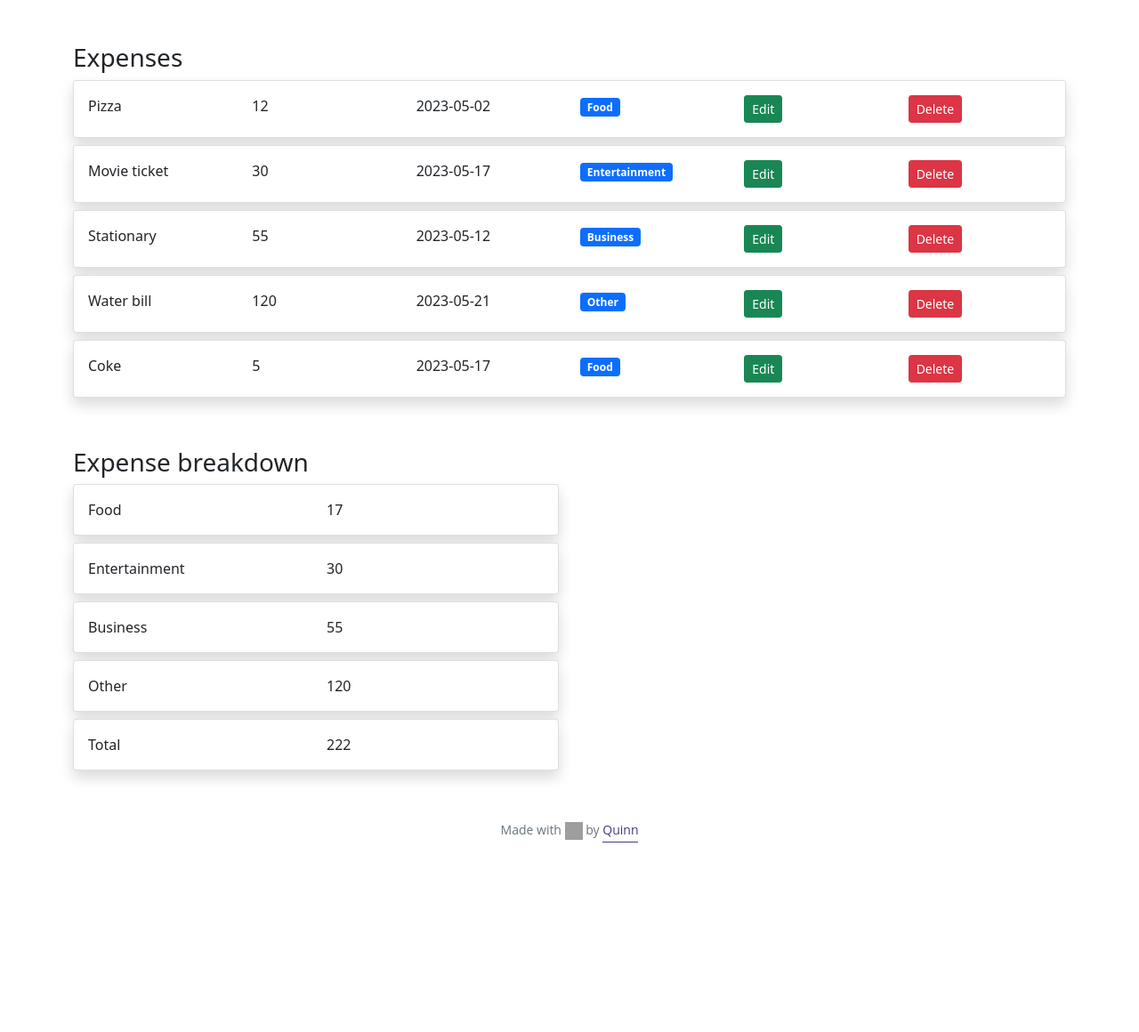
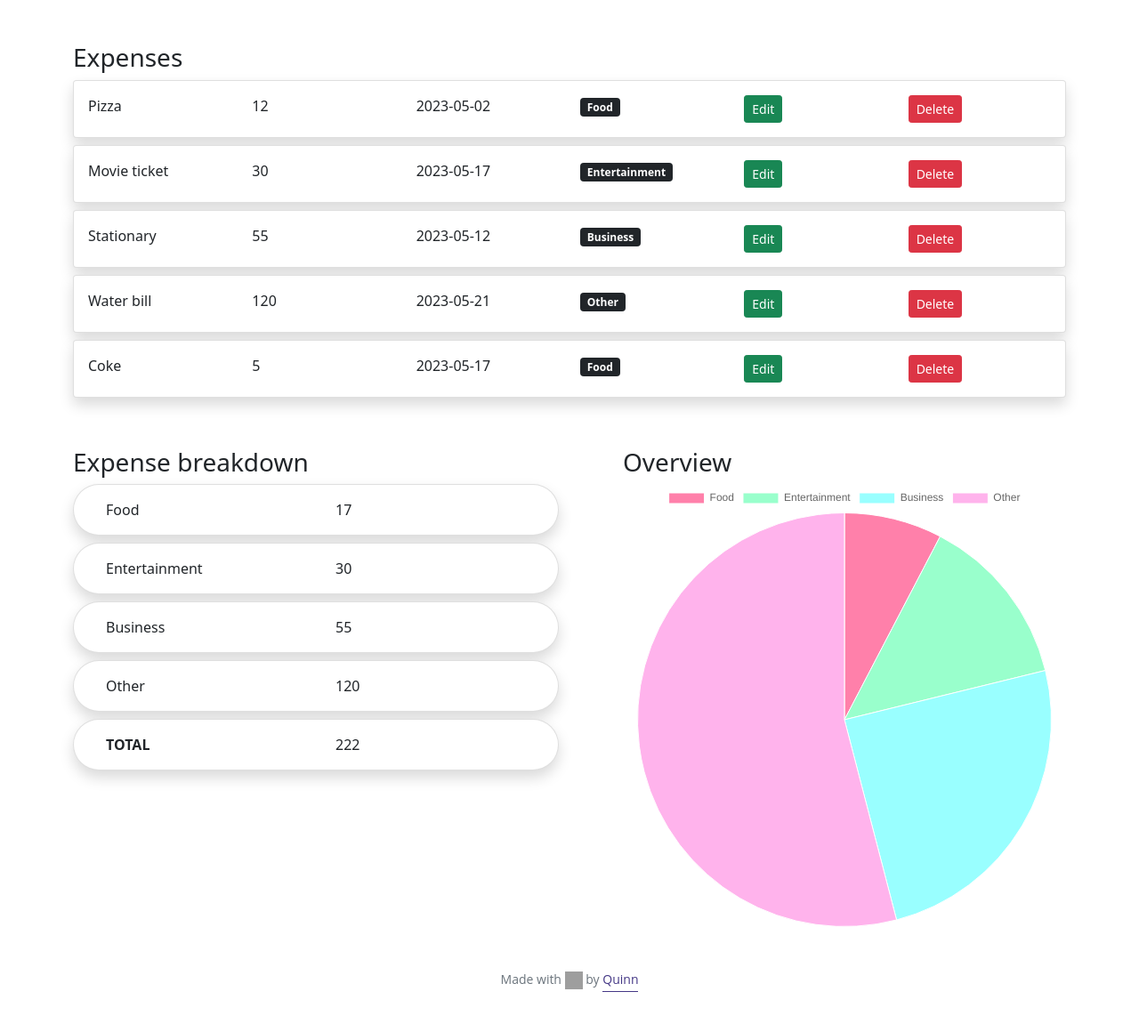
Before and after one commit to wanyingng/Budgetify, a Flask app: page / in a window 1280 px wide. Shown: the part 56-1216 px from the top of the page at 89% size. Before the commit the page ends 1003 px from the top, so only its background shows below. Run offline with Flask 3, Linux system fonts and the light colour scheme; some libraries are stand-ins or nearby versions; grey boxes are pictures that could not be loaded.

Commit message:
feat(budgetify): overview with ChartJS

```diff
--- a/static/main.js
+++ b/static/main.js
@@ -1,6 +1,32 @@
+// Navbar
 document.querySelectorAll(".nav-link").forEach((link) => {
     if (link.href === window.location.href) {
         link.classList.add("active");
         link.setAttribute("aria-current", "page");
     }
 });
+// End of Navbar
+
+// Pie Chart
+// Retrieve the value after gaining access to the relevant HTML tag
+let food = document.getElementById('tfood').innerHTML
+let entertainment = document.getElementById('tentertainment').innerHTML
+let business = document.getElementById('tbusiness').innerHTML
+let other = document.getElementById('tother').innerHTML
+let colors = [
+    '#ff80aa', '#99ffcc', '#99ffff', '#ffb3ec'
+];
+const ctx = document.getElementById('myChart');
+new Chart(ctx, {
+    type: 'pie',
+    data: {
+        labels: ['Food', 'Entertainment', 'Business', 'Other'],
+        datasets: [{
+            label: 'Amount (in dollars)',
+            data: [food, entertainment, business, other],
+            backgroundColor: colors,
+            borderWidth: 1
+        }]
+    }
+});
+// End of Pie Chart
--- a/templates/index.html
+++ b/templates/index.html
@@ -17,7 +17,7 @@
                         <div class="col-md-2">{{ expense.amount }}</div>
                         <div class="col-md-2">{{ expense.date }}</div>
                         <div class="col-md-2">
-                            <span class="badge bg-primary">{{ expense.category }}</span>
+                            <span class="badge bg-dark">{{ expense.category }}</span>
                         </div>
                         <div class="col-md-2">
                             <a href="edit/{{ expense.id }}" class="btn btn-sm btn-success">Edit</a>
@@ -34,48 +34,56 @@
     <div class="row">
         <div class="col-md-6">
             <h3 class="mt-5">Expense breakdown</h3>
-            <div class="card shadow mb-2 bg-white rounded">
+            <div class="card shadow mb-2 bg-white rounded-pill">
                 <div class="card-body">
-                    <div class="row">
+                    <div class="row ms-2">
                         <div class="col-md-6">Food</div>
-                        <div class="col-md-6">{{ t_food }}</div>
+                        <div id="tfood" class="col-md-6">{{ t_food }}</div>
                     </div>
                 </div>
             </div>
-            <div class="card shadow mb-2 bg-white rounded">
+            <div class="card shadow mb-2 bg-white rounded-pill">
                 <div class="card-body">
-                    <div class="row">
+                    <div class="row ms-2">
                         <div class="col-md-6">Entertainment</div>
-                        <div class="col-md-6">{{ t_entertainment }}</div>
+                        <div id="tentertainment" class="col-md-6">{{ t_entertainment }}</div>
                     </div>
                 </div>
             </div>
-            <div class="card shadow mb-2 bg-white rounded">
+            <div class="card shadow mb-2 bg-white rounded-pill">
                 <div class="card-body">
-                    <div class="row">
+                    <div class="row ms-2">
                         <div class="col-md-6">Business</div>
-                        <div class="col-md-6">{{ t_business }}</div>
+                        <div id="tbusiness" class="col-md-6">{{ t_business }}</div>
                     </div>
                 </div>
             </div>
-            <div class="card shadow mb-2 bg-white rounded">
+            <div class="card shadow mb-2 bg-white rounded-pill">
                 <div class="card-body">
-                    <div class="row">
+                    <div class="row ms-2">
                         <div class="col-md-6">Other</div>
-                        <div class="col-md-6">{{ t_other }}</div>
+                        <div id="tother" class="col-md-6">{{ t_other }}</div>
                     </div>
                 </div>
             </div>
-            <div class="card shadow mb-2 bg-white rounded">
+            <div class="card shadow mb-2 bg-white rounded-pill">
                 <div class="card-body">
-                    <div class="row">
-                        <div class="col-md-6">Total</div>
+                    <div class="row ms-2">
+                        <div class="col-md-6 fw-bold">TOTAL</div>
                         <div class="col-md-6">{{ total }}</div>
                     </div>
                 </div>
             </div>
 
         </div>
+        <!-- Pie Chart -->
+        <div class="col-md-6">
+            <h3 class="mt-5 ms-5">Overview</h3>
+            <div class="chart-container ms-5">
+                <canvas id="myChart"></canvas>
+            </div>
+        </div>
+        <!-- End of Pie Chart -->
     </div>
 </div>
 {% endblock %}
--- a/templates/layout.html
+++ b/templates/layout.html
@@ -7,6 +7,8 @@
         <!-- http://getbootstrap.com/docs/5.1/ -->
         <link crossorigin="anonymous" href="https://cdn.jsdelivr.net/npm/bootstrap@5.1.3/dist/css/bootstrap.min.css" integrity="sha384-1BmE4kWBq78iYhFldvKuhfTAU6auU8tT94WrHftjDbrCEXSU1oBoqyl2QvZ6jIW3" rel="stylesheet">
         <script crossorigin="anonymous" src="https://cdn.jsdelivr.net/npm/bootstrap@5.1.3/dist/js/bootstrap.bundle.min.js" integrity="sha384-ka7Sk0Gln4gmtz2MlQnikT1wXgYsOg+OMhuP+IlRH9sENBO0LRn5q+8nbTov4+1p"></script>
+        <!-- https://www.chartjs.org/docs/latest/ -->
+        <script src="https://cdn.jsdelivr.net/npm/chart.js@4.3.0/dist/chart.umd.min.js"></script>
 
         <link href="/static/favicon.ico" rel="icon">
         <link href="/static/styles.css" rel="stylesheet">
```
Also changed, not shown: budget.db.
